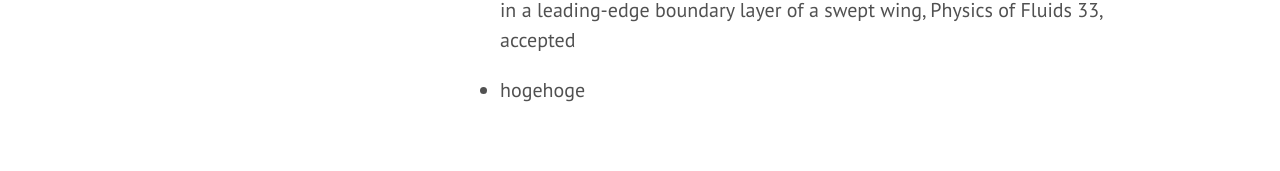
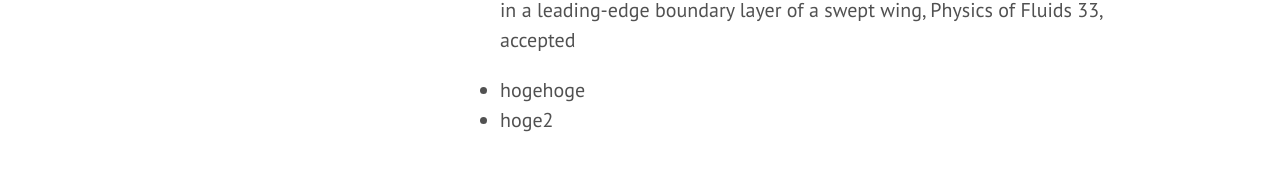
Before and after one commit to Manami-Fujii/Manami-Fujii.github.io, a Jekyll site: the page built from publication.md, in a window 1280 px wide. Shown: the part 413-584 px from the top of the page. Built offline with Jekyll 4.4.1, drawn with Linux system fonts in a browser that asks for light colours.

Commit message:
Update publication.md

```diff
--- a/publication.md
+++ b/publication.md
@@ -11,3 +11,4 @@ Please go to the link researchmap for the latest updates
 - Aiko Yakeno, Shigeru Obayashi, Propagation of stationary and traveling waves in a leading-edge boundary layer of a swept wing, Physics of Fluids 33, accepted
 
 - hogehoge
+- hoge2
```
